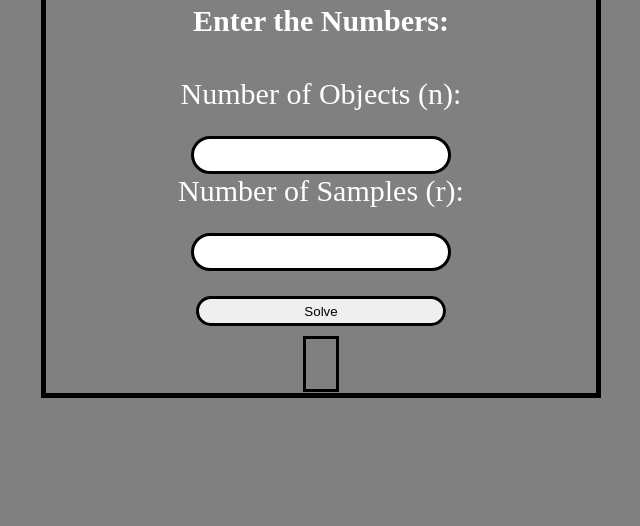
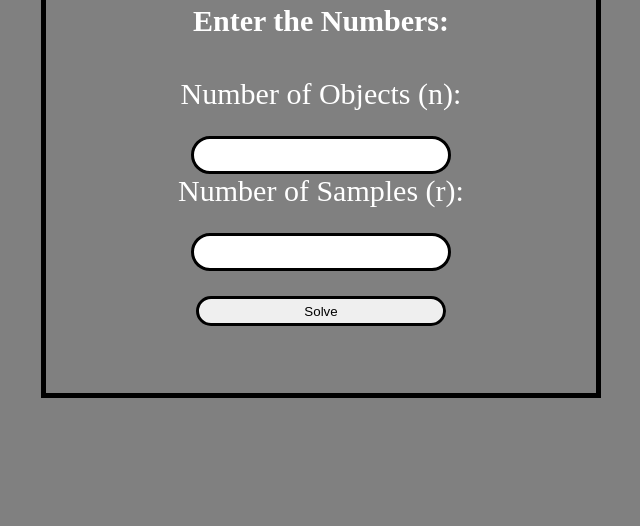
Before and after one commit to kaysier23/mathhhhhhhhhhhhh, a PHP site: page / in a window 1280 px wide. Shown: the part 242-768 px from the top of the page, without its empty margins (319-959 px from the left). Run offline with PHP 8.4, Linux system fonts and the light colour scheme.

Commit message:
Update style.css

```diff
--- a/css/style.css
+++ b/css/style.css
@@ -35,11 +35,3 @@ border: 3px solid #000;
    border-radius: 25px;
   margin-top: 25px;
 }
-h3{
-  height:50px;
-  width: 30px;
-  border: 3px solid #000;
-  margin: auto;
-  padding: auto;
-  margin-top: 10px;
-}
```
